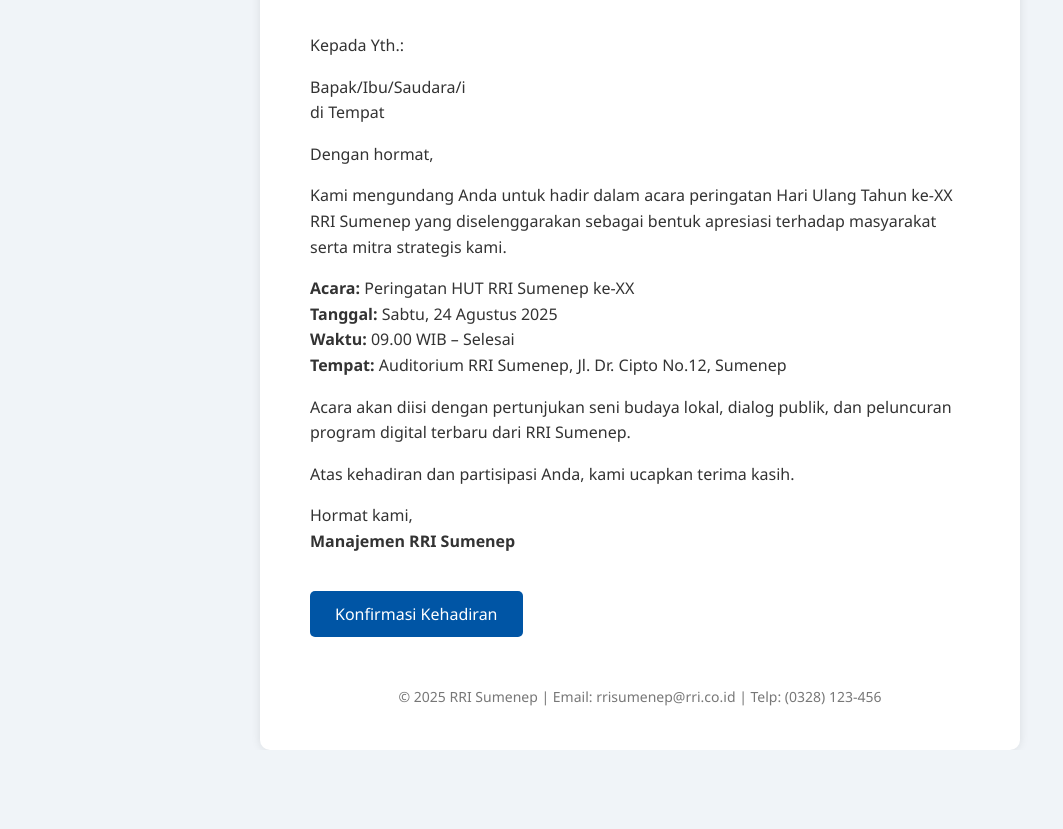
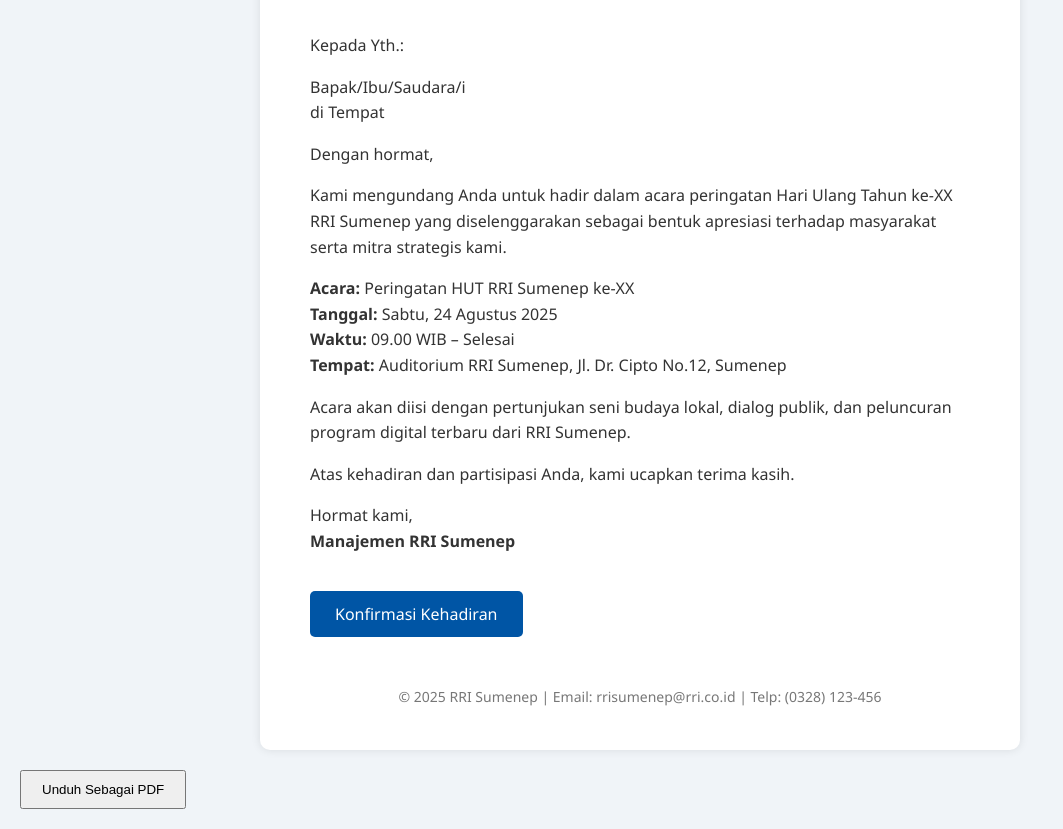
Before and after one commit to Sorastarbe5/undangan-rri-sumenep, a plain HTML site: page index.html in a window 1280 px wide. Shown: the part 138-967 px from the top of the page, without its empty margins (0-1063 px from the left). Before the commit the page ends 888 px from the top, so only its background shows below. Drawn offline with Linux system fonts and the light colour scheme.

Commit message:
Update index.html

```diff
--- a/index.html
+++ b/index.html
@@ -92,5 +92,21 @@
       <p>&copy; 2025 RRI Sumenep | Email: rrisumenep@rri.co.id | Telp: (0328) 123-456</p>
     </div>
   </div>
+  <button onclick="downloadPDF()" style="margin: 20px; padding: 10px 20px;">Unduh Sebagai PDF</button>
+
+<script src="https://cdnjs.cloudflare.com/ajax/libs/html2pdf.js/0.10.1/html2pdf.bundle.min.js"></script>
+<script>
+  function downloadPDF() {
+    var element = document.body;
+    var opt = {
+      margin:       0.5,
+      filename:     'undangan_rri_sumenep.pdf',
+      image:        { type: 'jpeg', quality: 0.98 },
+      html2canvas:  { scale: 2 },
+      jsPDF:        { unit: 'in', format: 'letter', orientation: 'portrait' }
+    };
+    html2pdf().set(opt).from(element).save();
+  }
+</script>
 </body>
 </html>
```
